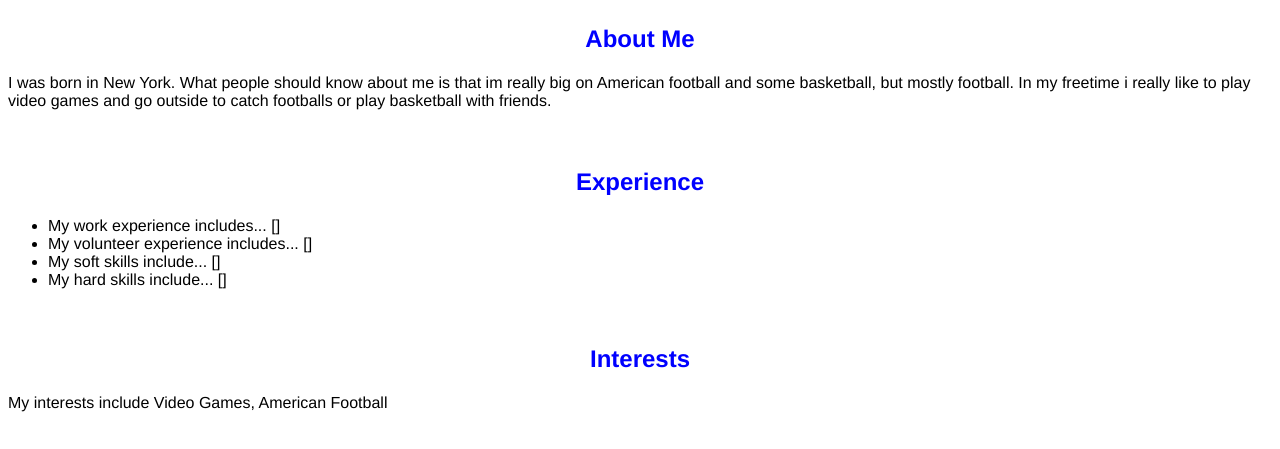
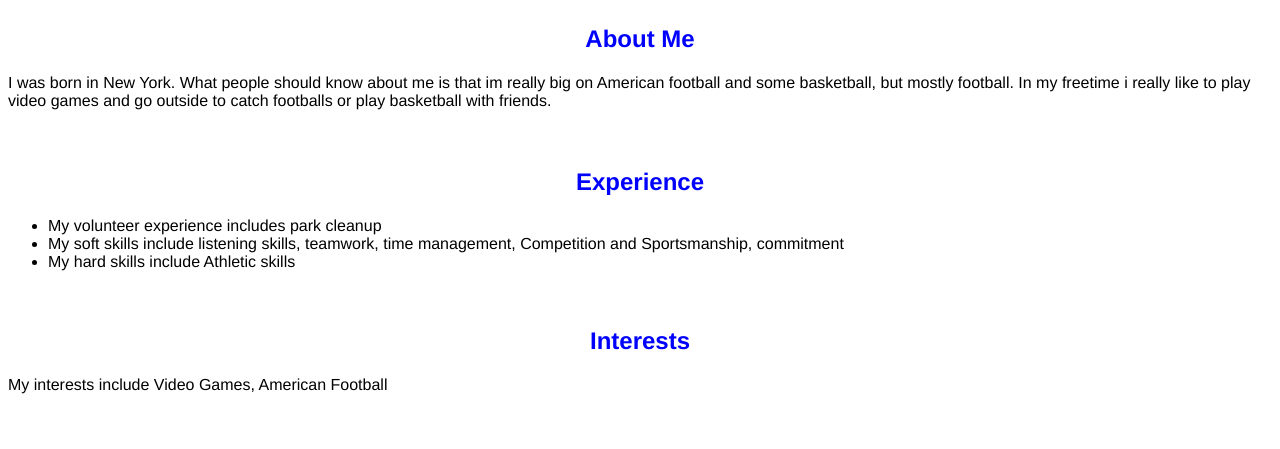
Before and after one commit to BrandonYsabel/BrandonYsabel.github.io, a plain HTML site: page index.html in a window 1280 px wide. Shown: the part 276-725 px from the top of the page. Drawn offline with Linux system fonts and the light colour scheme.

Commit message:
Update index.html

```diff
--- a/index.html
+++ b/index.html
@@ -46,10 +46,10 @@
 	</h1>
 	<font face="helvetica" color="black" size="3">
 		<ul>
-		    <li>My work experience includes... []</li>
-		    <li>My volunteer experience includes... []</li>
-		    <li>My soft skills include... []</li>
-		    <li>My hard skills include... []</li>
+
+		    <li>My volunteer experience includes park cleanup
+		    <li>My soft skills include listening skills, teamwork, time management, Competition and Sportsmanship, commitment
+		    <li>My hard skills include Athletic skills
 		</ul>
 	</font>
 
```
